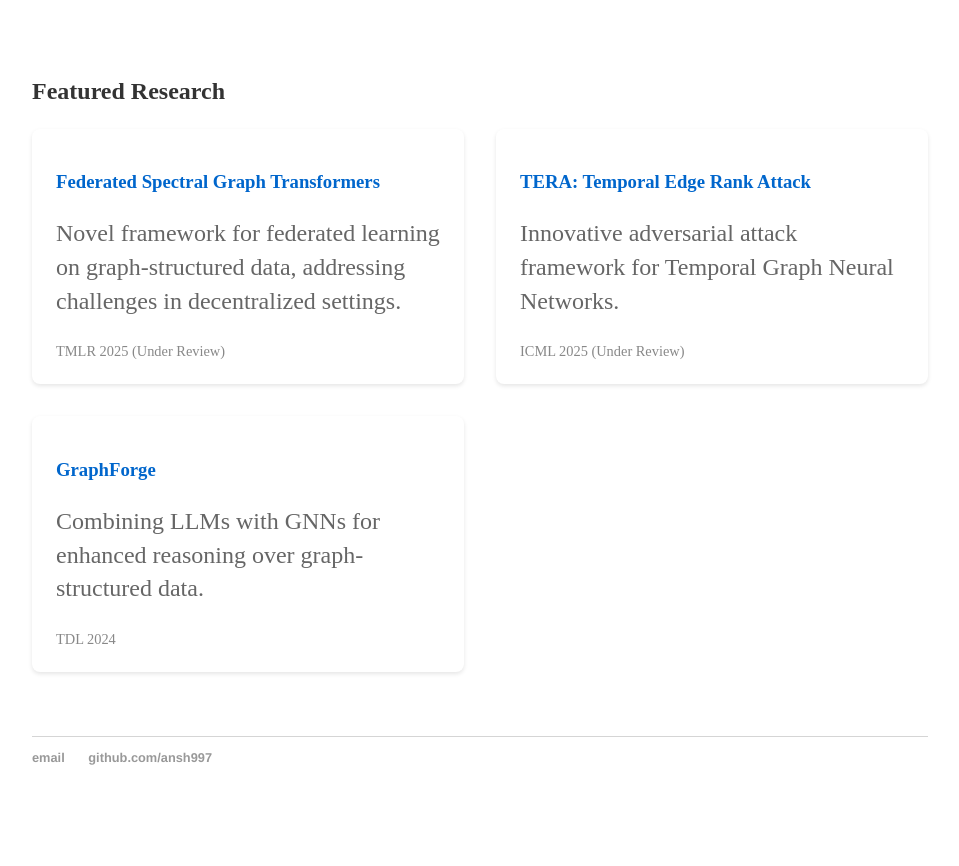
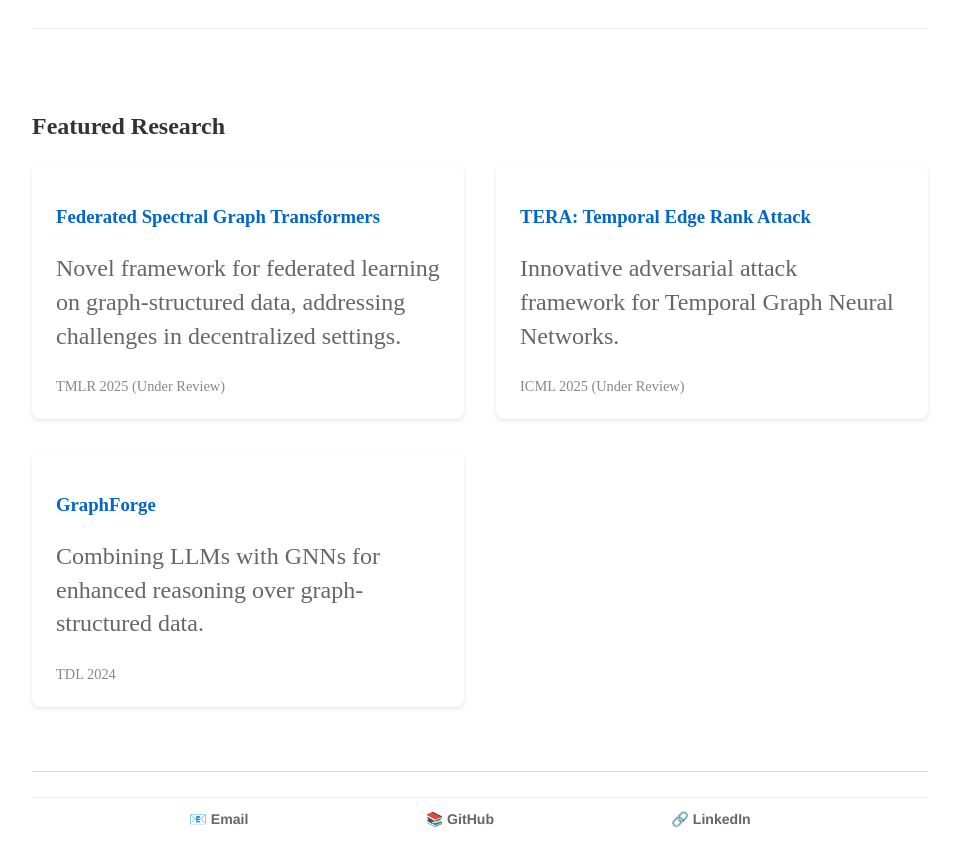
Before and after one commit to ansh997/ansh997.github.io, a Jekyll site: the page built from index.html, in a window 1280 px wide and 900 px high, scrolled down 1059 px. Shown: the top 866 px of the window, without its empty margins (160-1119 px from the left). Built offline with Jekyll 4.4.1, drawn with Linux system fonts in a browser that asks for light colours; before the commit the page ends 1884 px from its top, so only the background shows below that.

Commit message:
making main page great

```diff
--- a/_layouts/default.html
+++ b/_layouts/default.html
@@ -7,13 +7,13 @@
 			<link rel="stylesheet" type="text/css" href="/main.css">
 		</head>
 		<body>
-			<nav>
-	    		<ul>
-	        		<li><a href="/">Home</a></li>
-		        	<li><a href="/about">About</a></li>
-	        		<li><a href="https://drive.google.com/file/d/1RDaiM43e1fAvuMSUfoKiPRVsG5l87KU5/view?usp=sharing" target="_blank">CV</a></li>
-	        		<li><a href="/blog">Blog</a></li>
-	    		</ul>
+			<nav style="background-color: #f8f9fa; padding: 1em 0; box-shadow: 0 2px 4px rgba(0,0,0,0.1);">
+				<ul style="display: flex; justify-content: center; align-items: center; margin: 0; gap: 3em;">
+					<li><a href="/" style="color: #333; font-size: 1.1em; font-weight: 500; transition: color 0.2s;">Home</a></li>
+					<li><a href="/about" style="color: #333; font-size: 1.1em; font-weight: 500; transition: color 0.2s;">About</a></li>
+					<li><a href="https://drive.google.com/file/d/1RDaiM43e1fAvuMSUfoKiPRVsG5l87KU5/view?usp=sharing" target="_blank" style="color: #333; font-size: 1.1em; font-weight: 500; transition: color 0.2s;">CV</a></li>
+					<li><a href="/blog" style="color: #333; font-size: 1.1em; font-weight: 500; transition: color 0.2s;">Blog</a></li>
+				</ul>
 			</nav>
 			<div class="container">
 
@@ -21,9 +21,10 @@
 
 			</div><!-- /.container -->
 			<footer>
-	    		<ul>
-	        		<li><a href="mailto:palhimanshu997@gmail.com">email</a></li>
-	        		<li><a href="https://github.com/ansh997", target="_blank">github.com/ansh997</a></li>
+				<ul style="display: flex; justify-content: space-evenly; align-items: center; margin: 2em 0; padding: 1em 0; border-top: 1px solid #eee;">
+					<li><a href="mailto:palhimanshu997@gmail.com" style="color: #666; font-size: 1.1em; transition: color 0.2s;">📧 Email</a></li>
+					<li><a href="https://github.com/ansh997" target="_blank" style="color: #666; font-size: 1.1em; transition: color 0.2s;">📚 GitHub</a></li>
+					<li><a href="https://linkedin.com/in/hmnshpl" target="_blank" style="color: #666; font-size: 1.1em; transition: color 0.2s;">🔗 LinkedIn</a></li>
 				</ul>
 			</footer>
 		</body>
```
